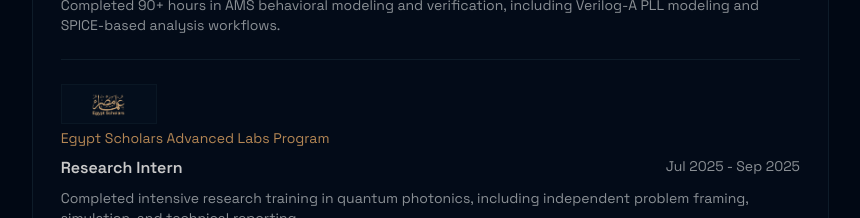
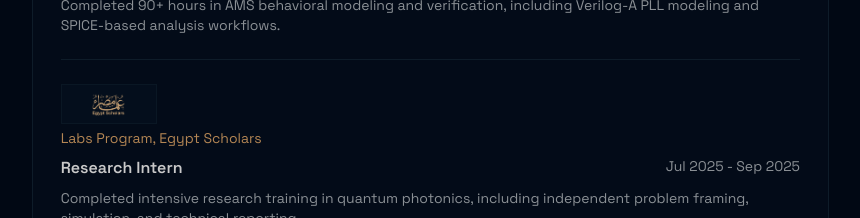
Before and after one commit to iabdul-aal/iabdul-aal.github.io, a Next.js app: page /about in a window 1280 px wide. Shown: the part 1460-1678 px from the top of the page, without its empty margins (419-1279 px from the left). Built offline with nearby package versions, Linux system fonts and the light colour scheme.

Commit message:
Rename Egypt Scholars label to Labs Program, Egypt Scholars

```diff
--- a/app/about/page.tsx
+++ b/app/about/page.tsx
@@ -278,7 +278,7 @@ export default async function AboutPage() {
   const ieeePhotonicsLogo = logoByName.get("IEEE Photonics Society")
   const alexandriaLogo = logoByName.get("Alexandria University")
   const astarImreLogo = logoByName.get("A*STAR IMRE")
-  const egyptScholarsLogo = logoByName.get("Egypt Scholars Advanced Labs Program")
+  const egyptScholarsLogo = logoByName.get("Labs Program, Egypt Scholars")
   const siemensLogo = logoByName.get("Siemens EDA, Egypt")
   const itiLogo = logoByName.get("Information Technology Institute")
   const orcidLogo = logoByName.get("ORCID")
@@ -338,7 +338,7 @@ export default async function AboutPage() {
     },
     {
       role: "Research Intern",
-      org: "Egypt Scholars Advanced Labs Program",
+      org: "Labs Program, Egypt Scholars",
       period: "Jul 2025 - Sep 2025",
       summary:
         "Completed intensive research training in quantum photonics, including independent problem framing, simulation, and technical reporting.",
--- a/lib/logo-slots.ts
+++ b/lib/logo-slots.ts
@@ -37,7 +37,7 @@ export const logoSlots: LogoSlot[] = [
     group: "Affiliations",
   },
   {
-    name: "Egypt Scholars Advanced Labs Program",
+    name: "Labs Program, Egypt Scholars",
     filePath: "/logos/affiliations/Egypt Scholars.png",
     website: "https://www.egyptscholars.org/",
     group: "Affiliations",
--- a/orcid_profile.json
+++ b/orcid_profile.json
@@ -3,7 +3,7 @@
   "fetchedAt": "2026-02-19T14:40:33.025179+00:00",
   "profile": {
     "name": "Islam I. Abdulaal",
-    "biography": "Islam I. Abdulaal is pursuing a B.Sc. (Hons.) in Electronics and Communications Engineering at Alexandria University, graduating in 2026. Since 2023, he has been a researcher with the OPST Group (CSMNP, SmartCI, Alexandria University), focusing on Fiber Bragg Grating (FBG)-based optical sensing for biomedical monitoring. He contributed to an AUTP-funded proposal (USD 15,000) on Multi-parameter Vital Monitoring via FBG (MVM-FBG).\nIn 2025, he joined the NanoPhoto Lab at A*STAR, Singapore, as a research intern through the Egypt Scholars Advanced Labs Program, working on Physics-Informed Neural Networks (PINNs) for optimizing integrated quantum light source and detection structures. His bachelor thesis investigates silicon photonic devices and on-chip Mode Division Multiplexing (MDM) for intra–data center systems.\nHe has completed over 300 hours of advanced training in ASIC design, PCB/FPGA systems, and AI, and developed multiple DSP and embedded systems projects. Islam has been recognized as a national finalist and global nominee in several competitions, received multiple scholarships, and is an active IEEE Student Member.\nHe previously served as Chair of the IEEE Solid-State Circuits Society (SSCS) Alexandria University Student Branch Chapter and has co-founded early-stage ventures translating lab-scale research into practical technologies.",
+    "biography": "Islam I. Abdulaal is pursuing a B.Sc. (Hons.) in Electronics and Communications Engineering at Alexandria University, graduating in 2026. Since 2023, he has been a researcher with the OPST Group (CSMNP, SmartCI, Alexandria University), focusing on Fiber Bragg Grating (FBG)-based optical sensing for biomedical monitoring. He contributed to an AUTP-funded proposal (USD 15,000) on Multi-parameter Vital Monitoring via FBG (MVM-FBG).\nIn 2025, he joined the NanoPhoto Lab at A*STAR, Singapore, as a research intern through the Labs Program, Egypt Scholars, working on Physics-Informed Neural Networks (PINNs) for optimizing integrated quantum light source and detection structures. His bachelor thesis investigates silicon photonic devices and on-chip Mode Division Multiplexing (MDM) for intra–data center systems.\nHe has completed over 300 hours of advanced training in ASIC design, PCB/FPGA systems, and AI, and developed multiple DSP and embedded systems projects. Islam has been recognized as a national finalist and global nominee in several competitions, received multiple scholarships, and is an active IEEE Student Member.\nHe previously served as Chair of the IEEE Solid-State Circuits Society (SSCS) Alexandria University Student Branch Chapter and has co-founded early-stage ventures translating lab-scale research into practical technologies.",
     "keywords": [
       "Integrated Photonics",
       "Nanophotonics",
```
